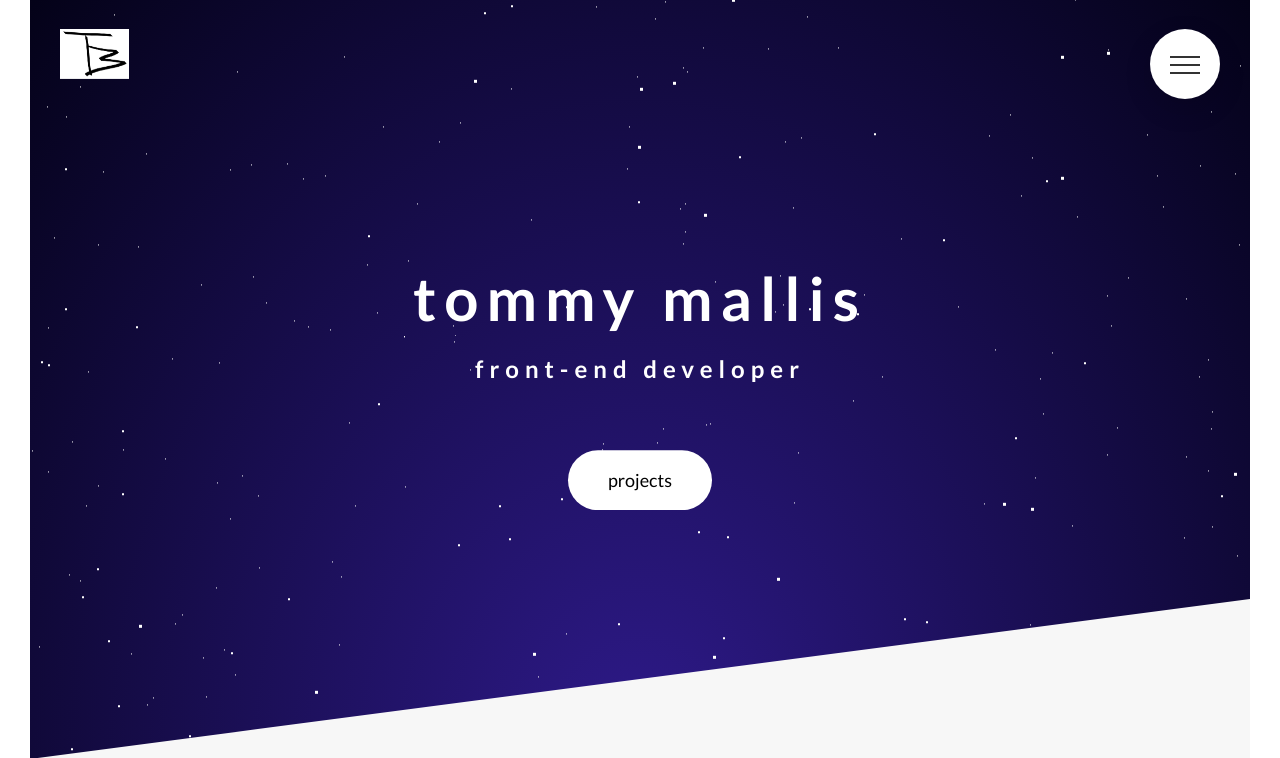
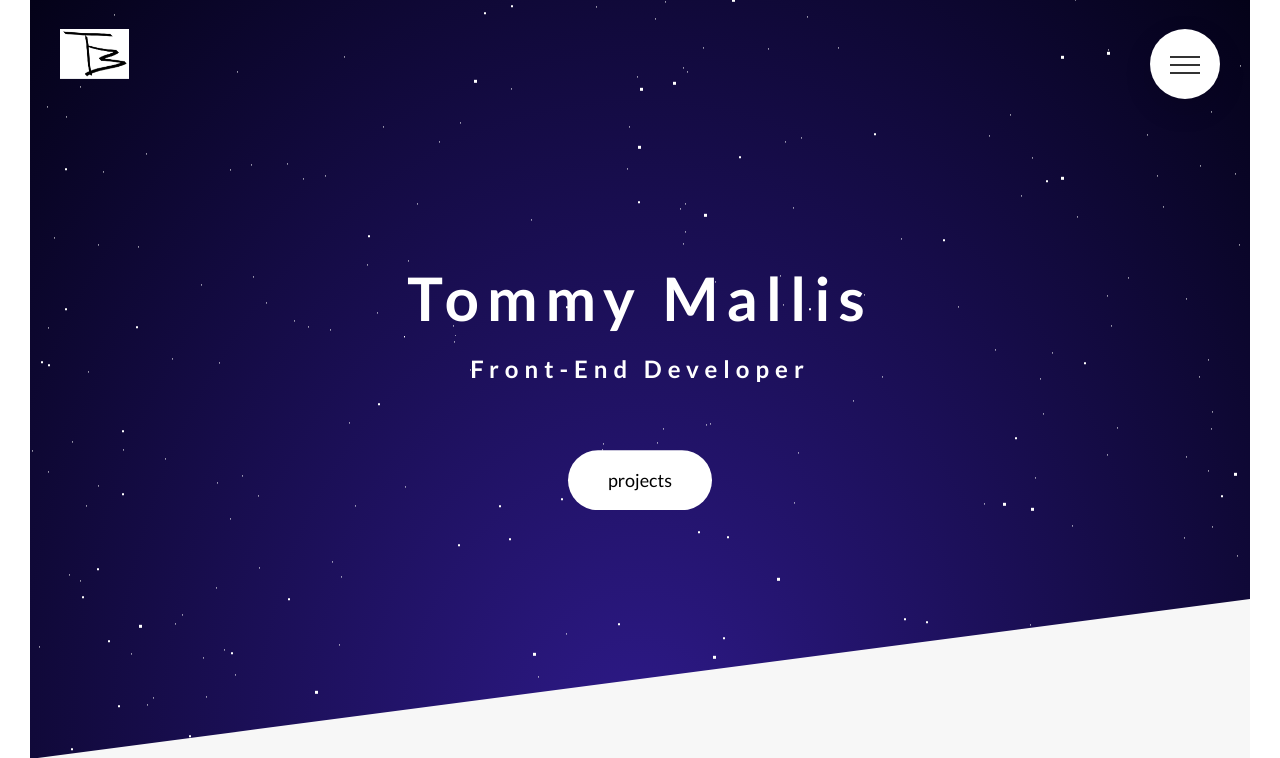
Before and after one commit to whoop-t/portfolio-v2, a PHP site: page / in a window 1280 px wide. Shown: the part 31-789 px from the top of the page. Run offline with PHP 8.4, Linux system fonts and the light colour scheme; some libraries are stand-ins or nearby versions.

Commit message:
Changed some css, commit before adding GSAP

```diff
--- a/css/style.css
+++ b/css/style.css
@@ -92,7 +92,7 @@
 
 .heading-primary {
   color: #fff;
-  text-transform: lowercase;
+  text-transform: capitalize;
   backface-visibility: hidden;
   margin-bottom: 6rem;
 }
```
